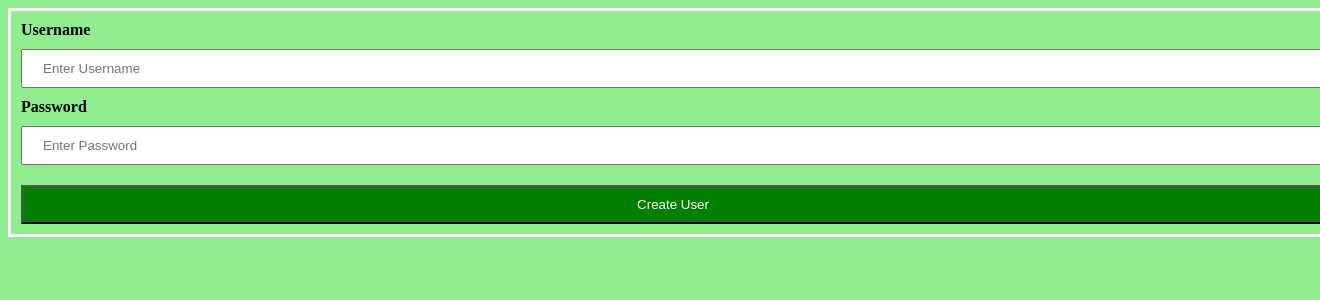
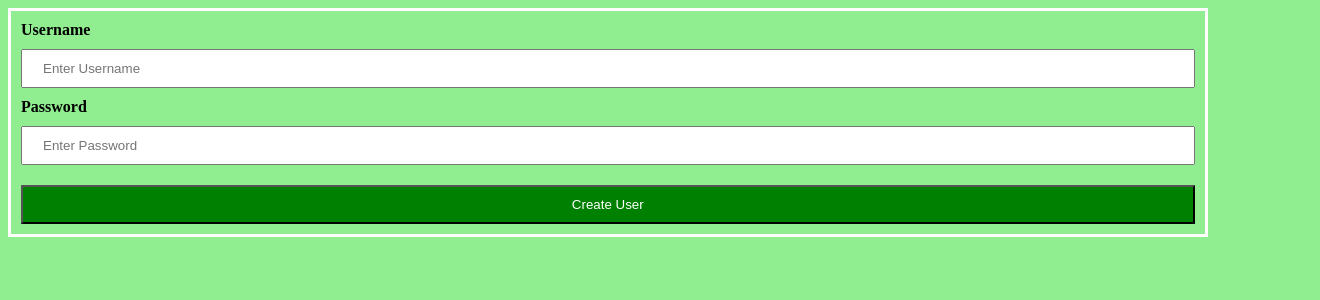
Before and after one commit to minsu-cnu/cn-24, a Flask app: page /pastebin/createuser in a window 1320 px wide; the page is wider, and only the part inside the window is pictured. Shown: the top 300 px of that part. Run offline with Flask 3, Linux system fonts and the light colour scheme.

Commit message:
feat: css

```diff
--- a/week13/myfront13/myflask/static/mystyle.css
+++ b/week13/myfront13/myflask/static/mystyle.css
@@ -14,7 +14,7 @@ form {
     display: flex;
     flex-direction: column;
     padding: 10px;
-    width: 100%;
+    width: 90%;
     border: 3px solid white;
 }
 
```
